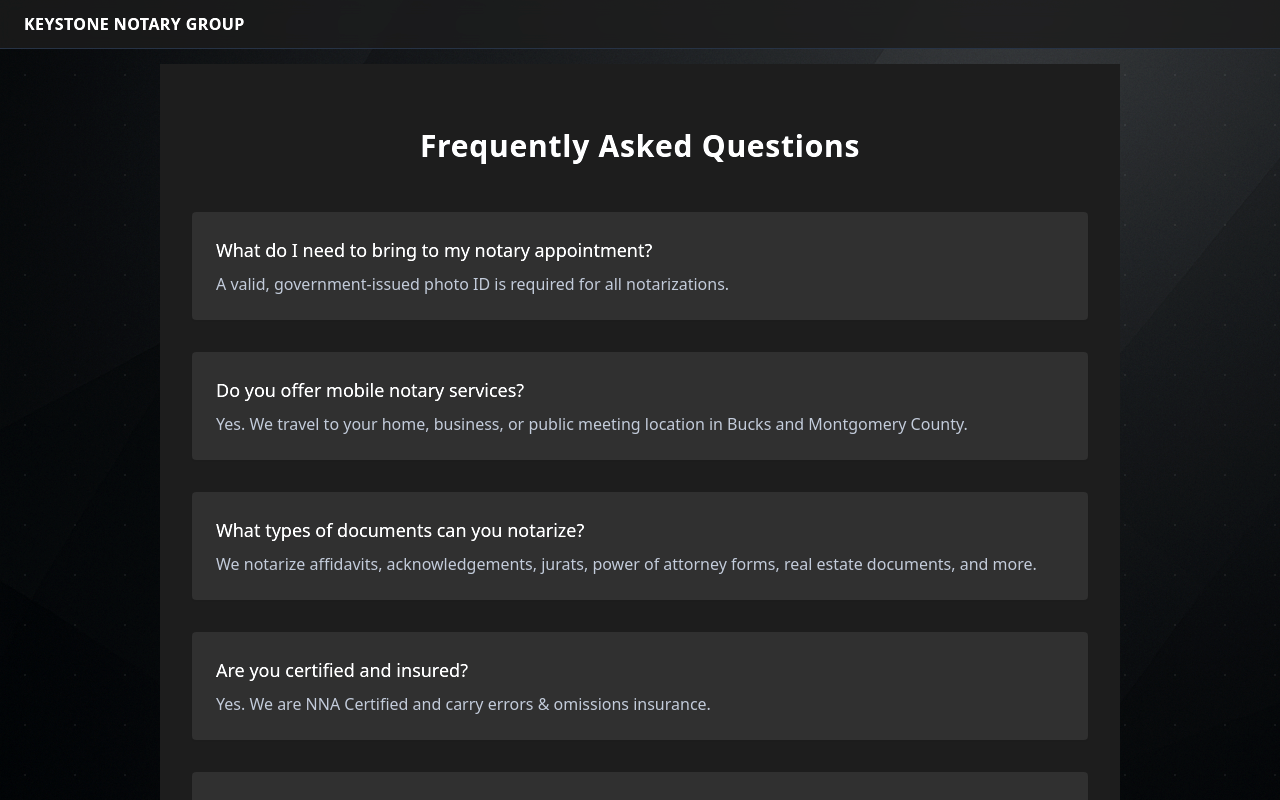
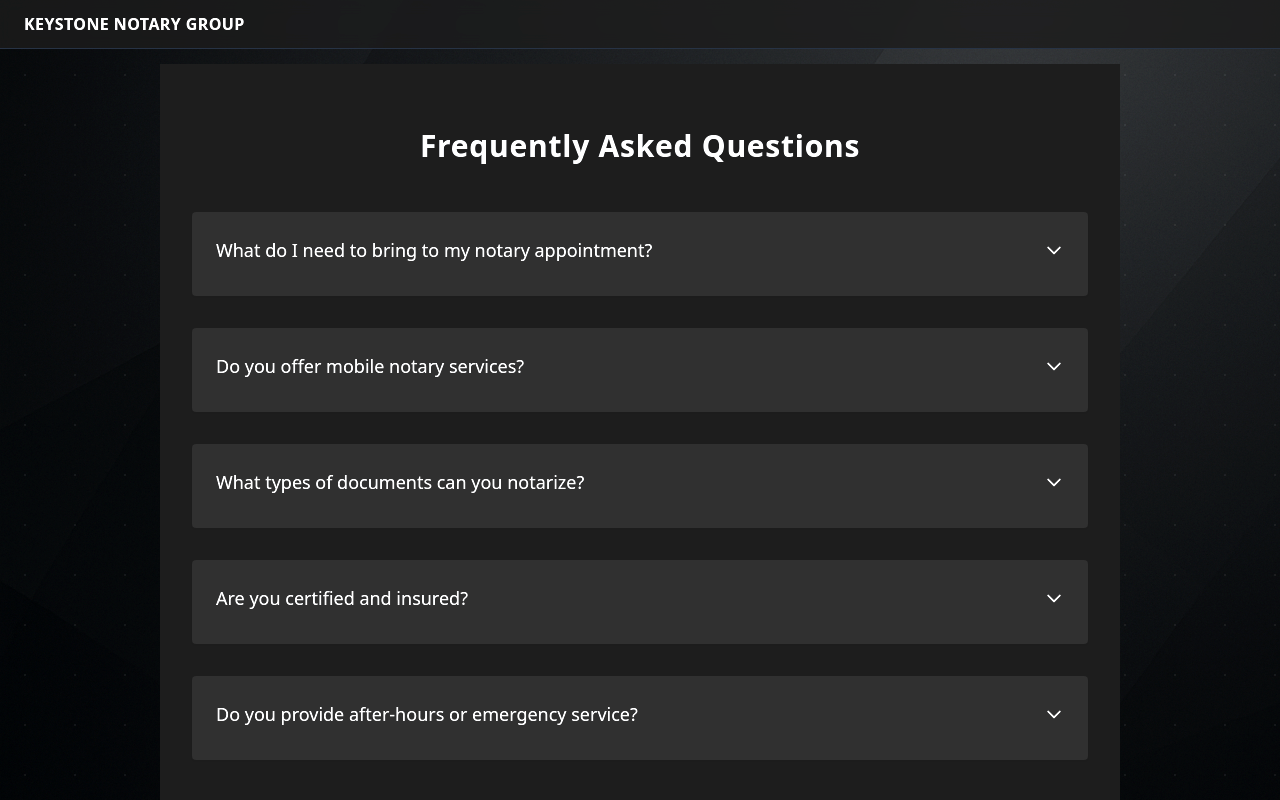
Before and after one commit to BikerViking/keystone-site, a React (Create React App) app: page /faq in a window 1280 px wide. Shown: the top 800 px of the page. Built offline with nearby package versions, Linux system fonts and the light colour scheme.

Commit message:
Convert FAQ page into accordion

```diff
--- a/src/pages/faq.jsx
+++ b/src/pages/faq.jsx
@@ -1,4 +1,4 @@
-import React from "react";
+import React, { useState } from "react";
 import LayoutWrapper from "../components/LayoutWrapper";
 
 export default function FaqPage() {
@@ -25,6 +25,14 @@ export default function FaqPage() {
     },
   ];
 
+  // Track which FAQ item is currently expanded. Only one can be open at a time.
+  const [openIndex, setOpenIndex] = useState(null);
+
+  // Toggle the open index when a question is clicked
+  const toggle = (index) => {
+    setOpenIndex((prev) => (prev === index ? null : index));
+  };
+
   return (
     <LayoutWrapper>
       <section
@@ -34,16 +42,43 @@ export default function FaqPage() {
         <h1 className="mb-8 text-center text-2xl font-semibold tracking-wide sm:mb-12 sm:text-3xl">
           Frequently Asked Questions
         </h1>
-        <div className="space-y-6 sm:space-y-8">
-          {faqs.map(({ q, a }) => (
-            <div key={q} className="rounded bg-neutral-800 p-6 shadow-sm">
-              <h2 className="text-left text-base sm:text-lg font-medium text-gray-100">
-                {q}
-              </h2>
-              <p className="mt-2 text-left text-gray-400">{a}</p>
+        <dl className="space-y-6 sm:space-y-8">
+          {faqs.map(({ q, a }, idx) => (
+            <div key={q} className="rounded bg-neutral-800 p-4 sm:p-6 shadow-sm">
+              <dt>
+                <button
+                  type="button"
+                  className="flex w-full items-center justify-between text-left text-base font-medium text-gray-100 sm:text-lg"
+                  aria-expanded={openIndex === idx}
+                  aria-controls={`faq-panel-${idx}`}
+                  onClick={() => toggle(idx)}
+                >
+                  <span>{q}</span>
+                  <svg
+                    className={`ml-2 h-5 w-5 transform transition-transform duration-300 ${
+                      openIndex === idx ? 'rotate-180' : ''
+                    }`}
+                    xmlns="http://www.w3.org/2000/svg"
+                    fill="none"
+                    viewBox="0 0 24 24"
+                    stroke="currentColor"
+                  >
+                    <path strokeLinecap="round" strokeLinejoin="round" strokeWidth={2} d="M19 9l-7 7-7-7" />
+                  </svg>
+                </button>
+              </dt>
+              <dd
+                id={`faq-panel-${idx}`}
+                className={`mt-2 overflow-hidden transition-all duration-300 ${
+                  openIndex === idx ? 'max-h-96' : 'max-h-0'
+                }`}
+                aria-hidden={openIndex !== idx}
+              >
+                <p className="text-left text-gray-400 pb-2">{a}</p>
+              </dd>
             </div>
           ))}
-        </div>
+        </dl>
       </section>
     </LayoutWrapper>
   );
```
Also changed, not shown: 1 other file (tests, documents, lock files or other folders).
